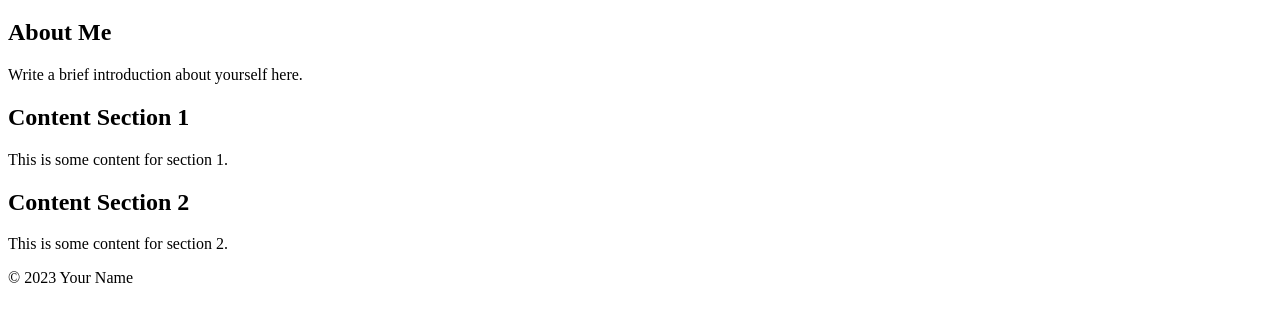
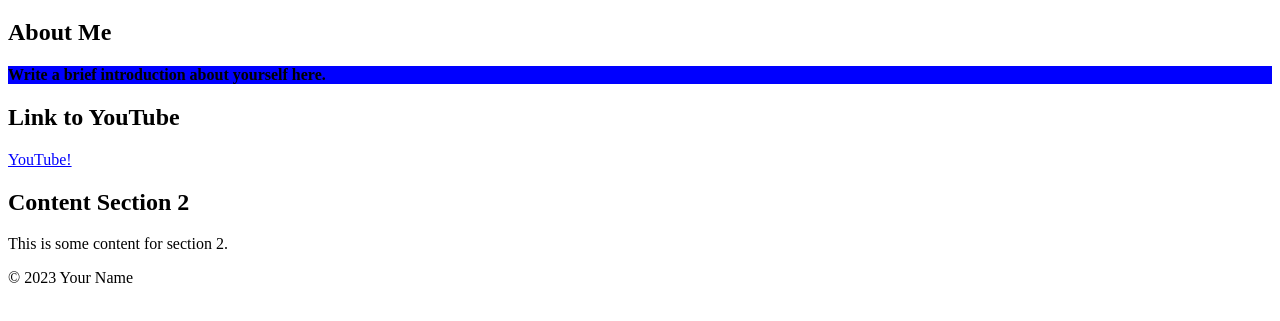
Before and after one commit to desheng-liu/desheng-liu.github.io, a plain HTML site: page index.html in a window 1280 px wide. Shown: the part 61-382 px from the top of the page. Drawn offline with Linux system fonts and the light colour scheme.

Commit message:
made more progress

```diff
--- a/index.html
+++ b/index.html
@@ -4,6 +4,7 @@
     <meta charset="UTF-8">
     <meta name="viewport" content="width=device-width, initial-scale=1.0">
     <title>Desheng Liu</title>
+    <link rel="stylesheet" href="stylesheets.css">
 </head>
 <body>
     <header>
@@ -18,8 +19,8 @@
         </section>
 
         <section>
-            <h2>Content Section 1</h2>
-            <p class="decoration">This is some content for section 1.</p>
+            <h2>Link to YouTube</h2>
+            <a href="https://www.youtube.com">YouTube!</a>
         </section>
 
         <section>
--- a/stylesheets.css
+++ b/stylesheets.css
@@ -2,3 +2,11 @@
     background-color: blue;
     font-weight: bold;
 }
+
+a {
+    color: blue;
+}
+
+a:hover {
+    color: red;
+}
```
